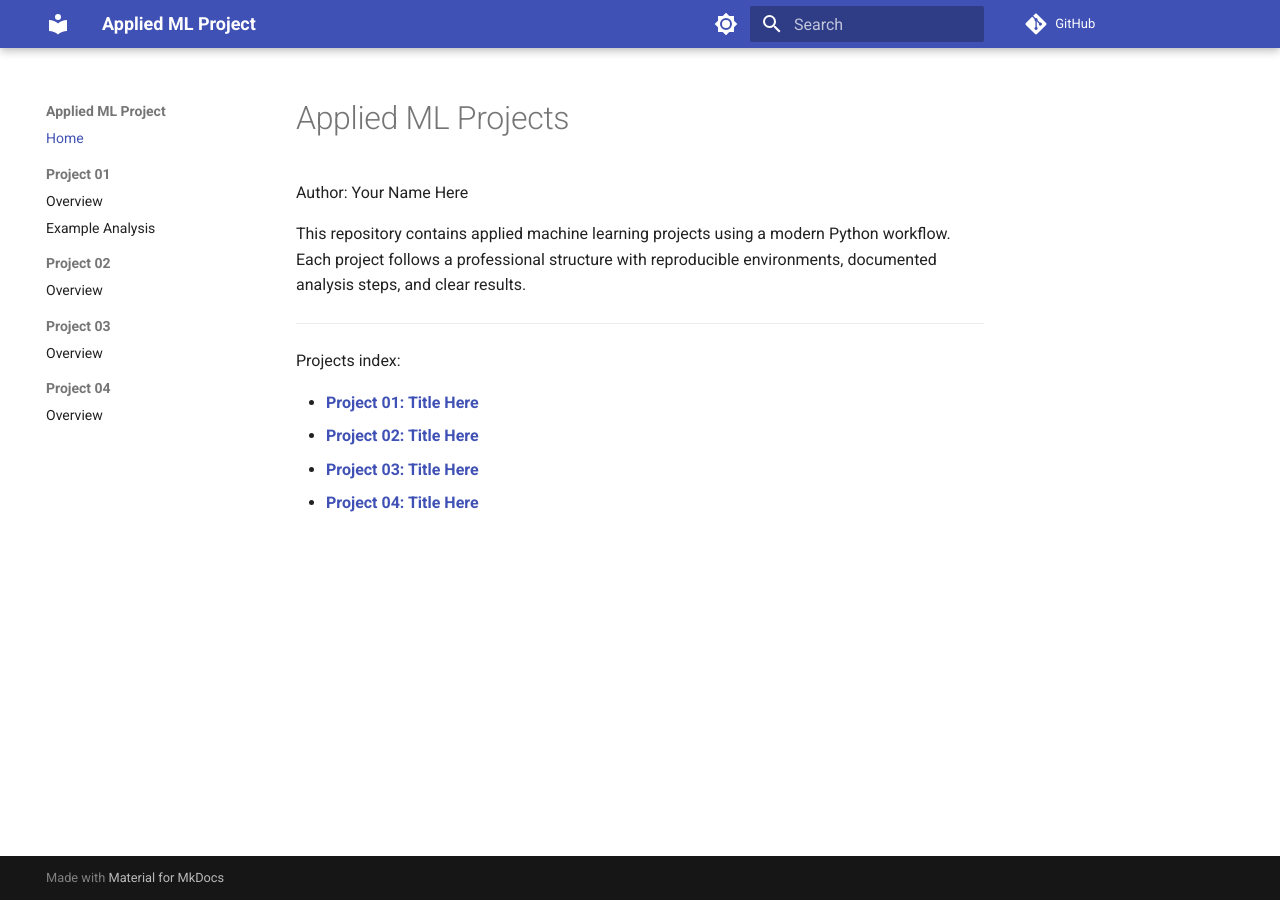
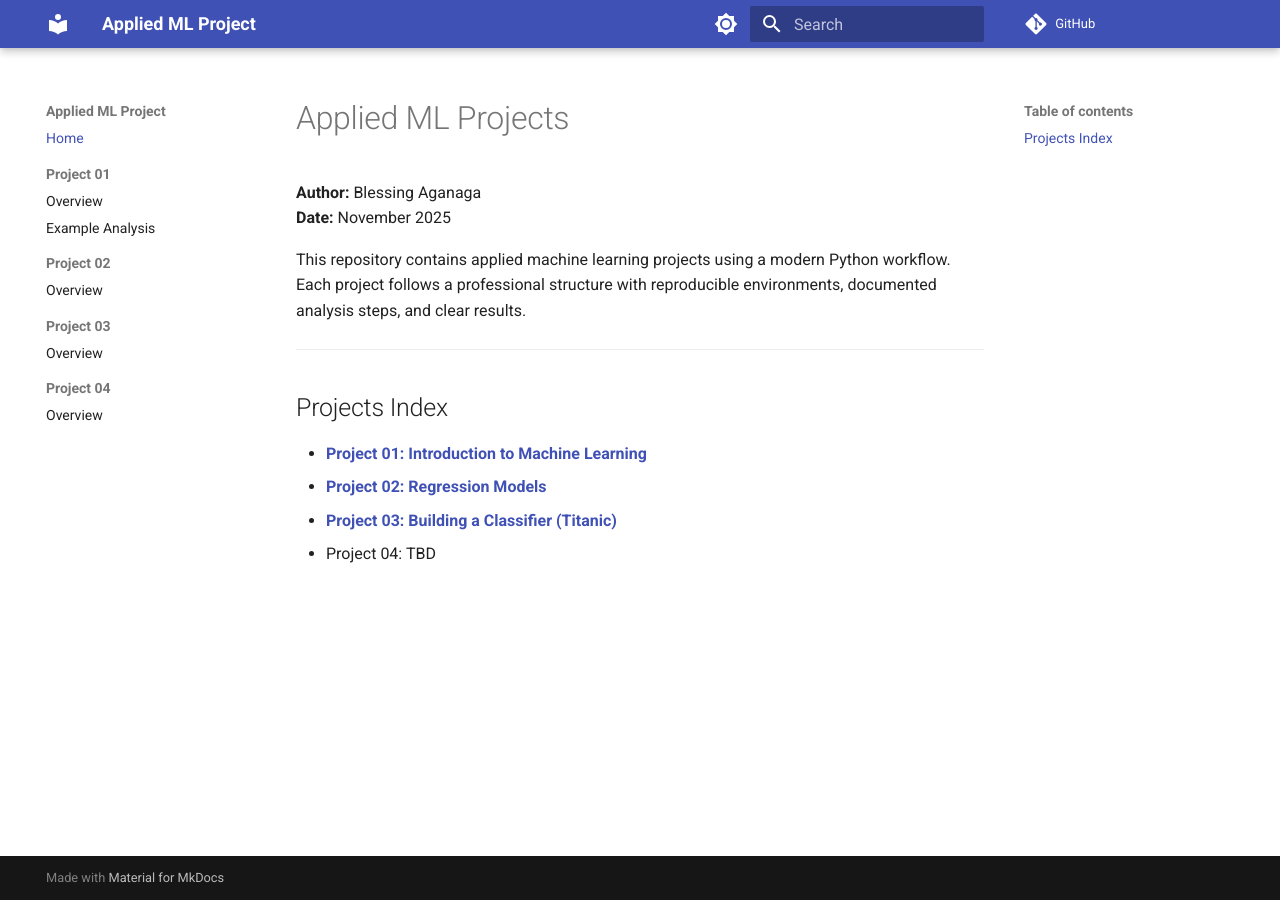
Before and after one commit to teflxndxn/applied-ml-blessing, an MkDocs documentation site: the page built from docs/index.md, in a window 1280 px wide. Built offline with MkDocs 1.6.1 and Material for MkDocs 9.7.7, drawn with Linux system fonts in a browser that asks for light colours; comment, search, counter and statistics services are not loaded.

Commit message:
Update GitHub Pages index with real project titles

```diff
--- a/docs/index.md
+++ b/docs/index.md
@@ -1,15 +1,17 @@
 # Applied ML Projects
 
-Author: Your Name Here
+
+**Author:** Blessing Aganaga
+**Date:** November 2025
 
 This repository contains applied machine learning projects using a modern Python workflow.
 Each project follows a professional structure with reproducible environments, documented analysis steps, and clear results.
 
 ---
 
-Projects index:
+## Projects Index
 
-- [**Project 01: Title Here**](project01/README.md)
-- [**Project 02: Title Here**](project02/README.md)
-- [**Project 03: Title Here**](project03/README.md)
-- [**Project 04: Title Here**](project04/README.md)
+- [**Project 01: Introduction to Machine Learning**](../notebooks/project01/ml01_blessingaganaga.ipynb)
+- [**Project 02: Regression Models**](../notebooks/project02/ml02_blessingaganaga.ipynb)
+- [**Project 03: Building a Classifier (Titanic)**](../notebooks/project03/ml03_blessingaganaga.ipynb)
+- Project 04: TBD
```
